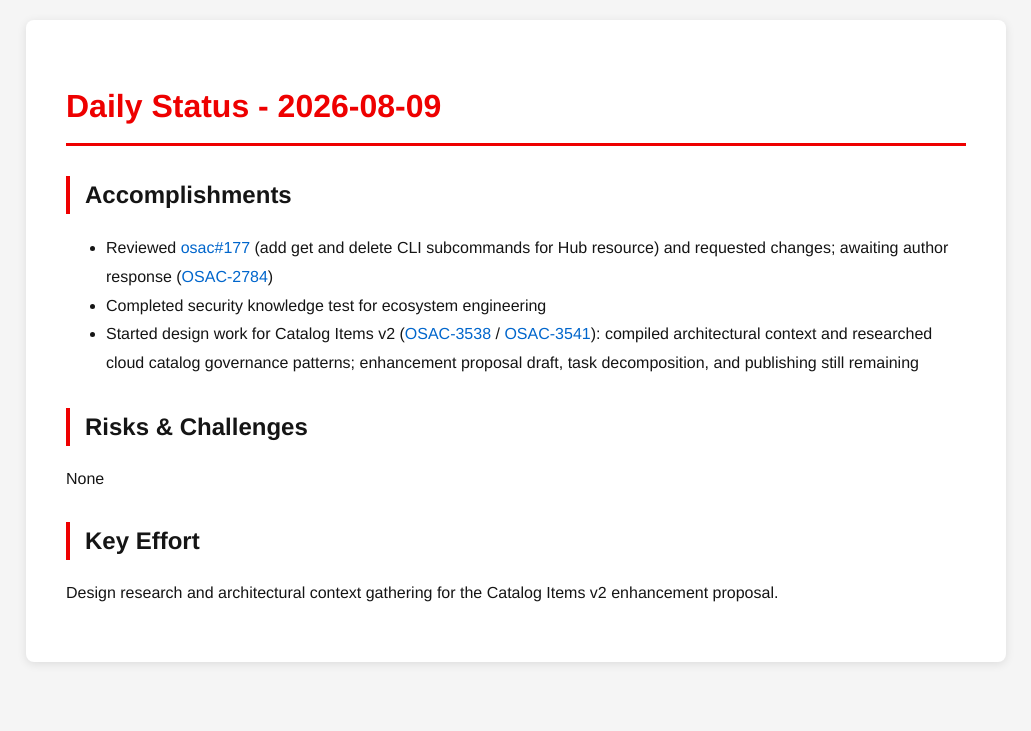
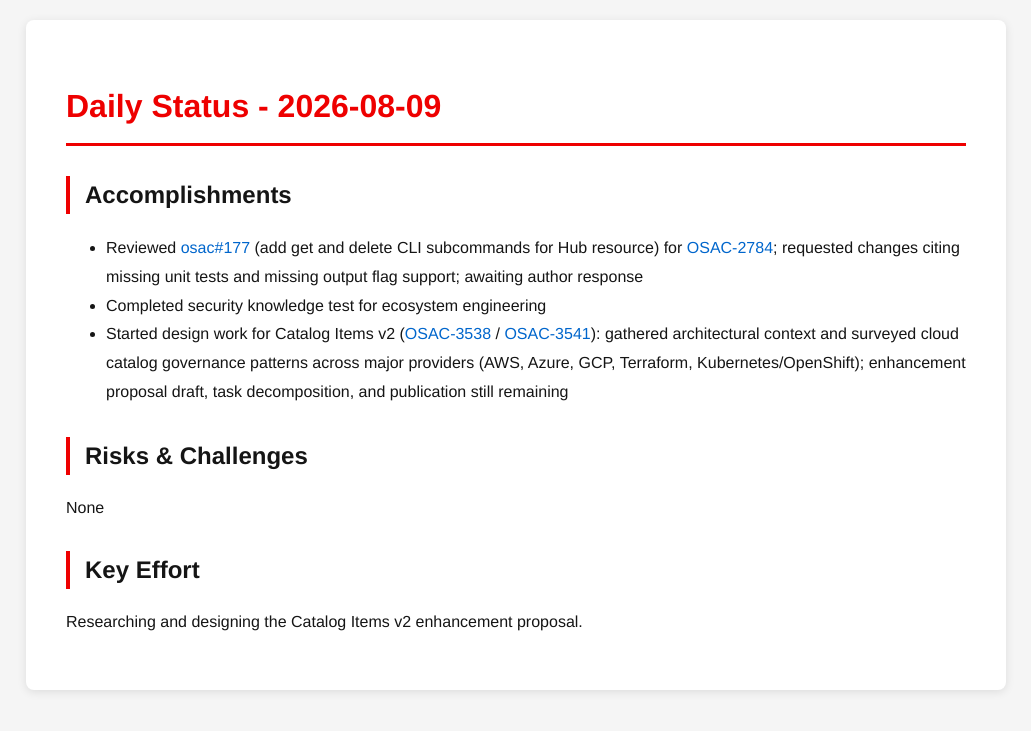
Before and after one commit to tzvatot/daily-status, a Jekyll site: the page built from 2026-08-09.md, in a window 1280 px wide. Shown: the top 731 px of the page, without its empty margins (124-1155 px from the left). Built offline with Jekyll 4.4.1, drawn with Linux system fonts in a browser that asks for light colours.

Commit message:
Daily status update - 2026-08-09

```diff
--- a/2026-08-09.md
+++ b/2026-08-09.md
@@ -7,12 +7,12 @@
 # Daily Status - 2026-08-09
 
 ## Accomplishments
-- Reviewed [osac#177](https://github.com/osac-project/osac/pull/177) (add get and delete CLI subcommands for Hub resource) and requested changes; awaiting author response ([OSAC-2784](https://redhat.atlassian.net/browse/OSAC-2784))
+- Reviewed [osac#177](https://github.com/osac-project/osac/pull/177) (add get and delete CLI subcommands for Hub resource) for [OSAC-2784](https://redhat.atlassian.net/browse/OSAC-2784); requested changes citing missing unit tests and missing output flag support; awaiting author response
 - Completed security knowledge test for ecosystem engineering
-- Started design work for Catalog Items v2 ([OSAC-3538](https://redhat.atlassian.net/browse/OSAC-3538) / [OSAC-3541](https://redhat.atlassian.net/browse/OSAC-3541)): compiled architectural context and researched cloud catalog governance patterns; enhancement proposal draft, task decomposition, and publishing still remaining
+- Started design work for Catalog Items v2 ([OSAC-3538](https://redhat.atlassian.net/browse/OSAC-3538) / [OSAC-3541](https://redhat.atlassian.net/browse/OSAC-3541)): gathered architectural context and surveyed cloud catalog governance patterns across major providers (AWS, Azure, GCP, Terraform, Kubernetes/OpenShift); enhancement proposal draft, task decomposition, and publication still remaining
 
 ## Risks & Challenges
 None
 
 ## Key Effort
-Design research and architectural context gathering for the Catalog Items v2 enhancement proposal.
+Researching and designing the Catalog Items v2 enhancement proposal.
```
